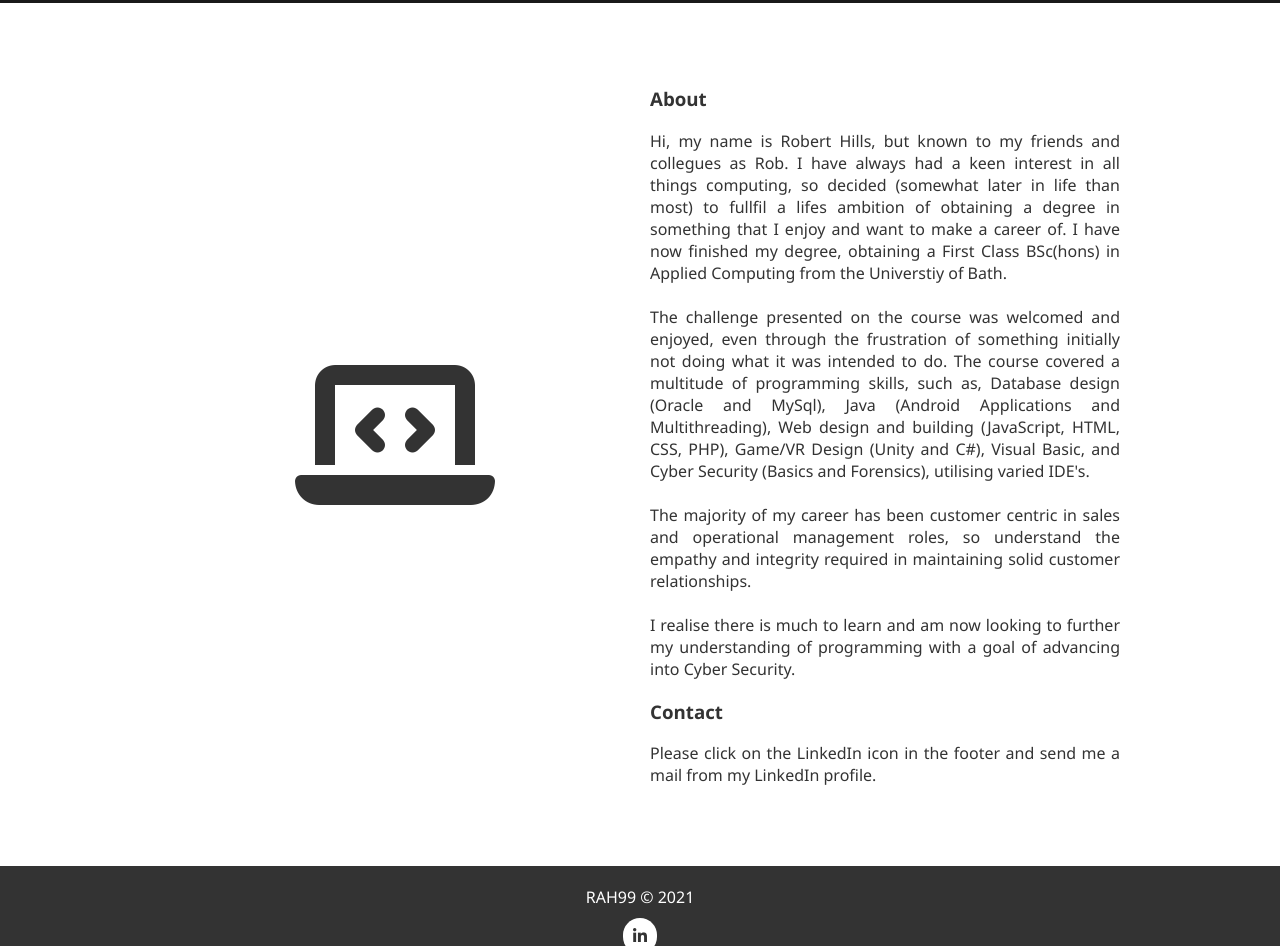
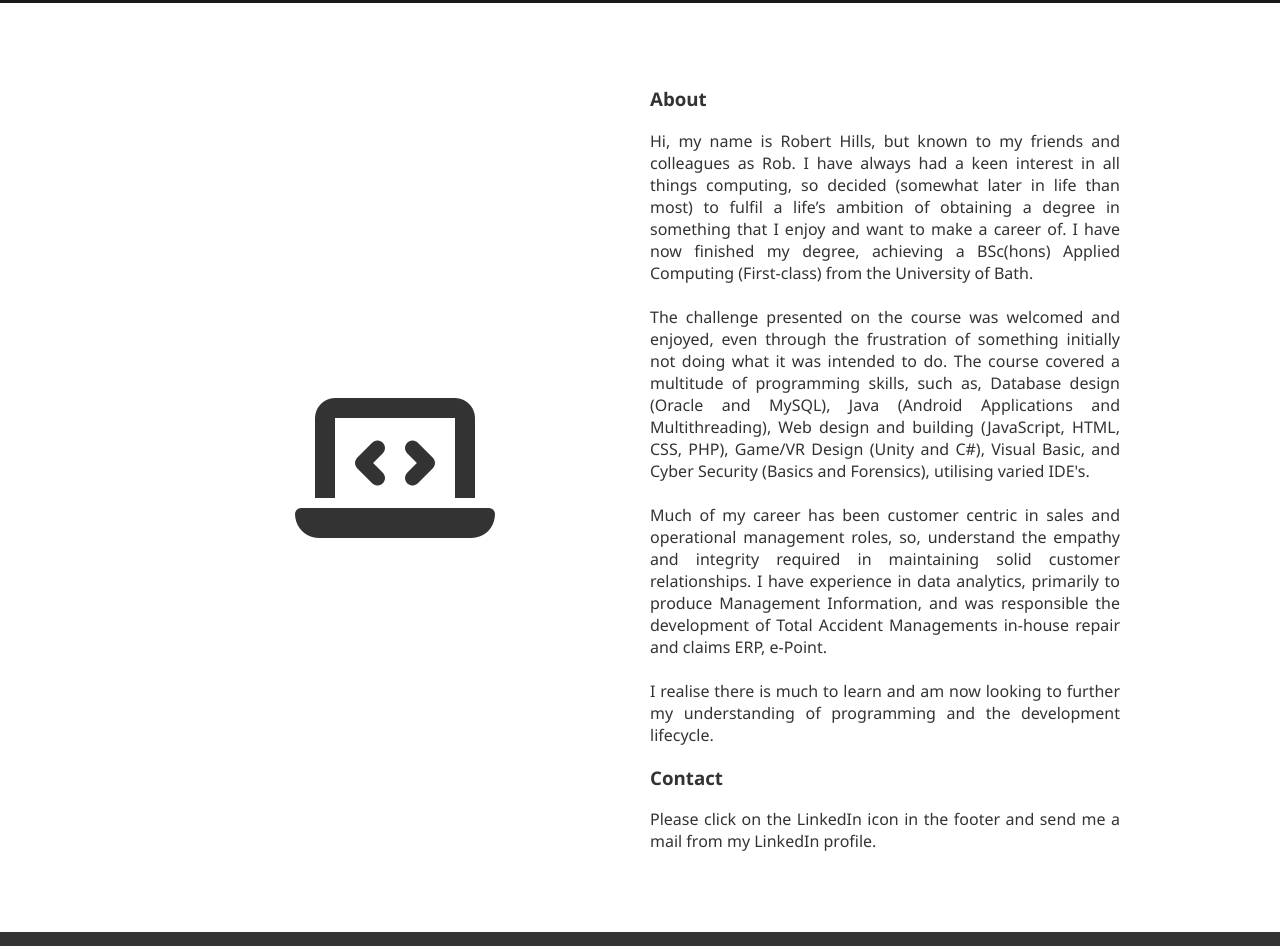
Before and after one commit to rah99/RAH99, a website: page dist/index.html in a window 1280 px wide. Shown: the part 1620-2566 px from the top of the page. Drawn offline with Linux system fonts and the light colour scheme.

Commit message:
Updates to html

```diff
--- a/dist/index.html
+++ b/dist/index.html
@@ -120,21 +120,23 @@
                 <div>
                     <h3>About</h3>
                     <p>
-                        Hi, my name is Robert Hills, but known to my friends and collegues as Rob. I have always had a
-                        keen interest in all things computing, so decided (somewhat later in life than most) to fullfil
-                        a lifes ambition of obtaining a degree in something that I enjoy and want to make a career of. I
-                        have now finished my degree, obtaining a First Class BSc(hons) in Applied Computing from the
-                        Universtiy of Bath.<br><br>
+                        Hi, my name is Robert Hills, but known to my friends and colleagues as Rob. I have always had a
+                        keen interest in all things computing, so decided (somewhat later in life than most) to fulfil
+                        a life’s ambition of obtaining a degree in something that I enjoy and want to make a career of.
+                        I have now finished my degree, achieving a BSc(hons) Applied Computing (First-class) from the
+                        University of Bath.<br><br>
                         The challenge presented on the course was welcomed and enjoyed, even through the frustration of
                         something initially not doing what it was intended to do. The course covered a multitude of
-                        programming skills, such as, Database design (Oracle and MySql), Java (Android Applications and
+                        programming skills, such as, Database design (Oracle and MySQL), Java (Android Applications and
                         Multithreading), Web design and building (JavaScript, HTML, CSS, PHP), Game/VR Design (Unity and
                         C#), Visual Basic, and Cyber Security (Basics and Forensics), utilising varied IDE's.<br><br>
-                        The majority of my career has been customer centric in sales and operational management roles,
-                        so understand the empathy and integrity required in maintaining solid customer
-                        relationships.<br><br>
+                        Much of my career has been customer centric in sales and operational management roles,
+                        so, understand the empathy and integrity required in maintaining solid customer
+                        relationships. I have experience in data analytics, primarily to produce
+                        Management Information, and was responsible the development of Total Accident Managements
+                        in-house repair and claims ERP, e-Point.<br><br>
                         I realise there is much to learn and am now looking to further my understanding of programming
-                        with a goal of advancing into Cyber Security.
+                        and the development lifecycle.
                     </p>
                     <h3>Contact</h3>
                     <p>Please click on the LinkedIn icon in the footer and send me a mail from my LinkedIn profile.</p>
```
